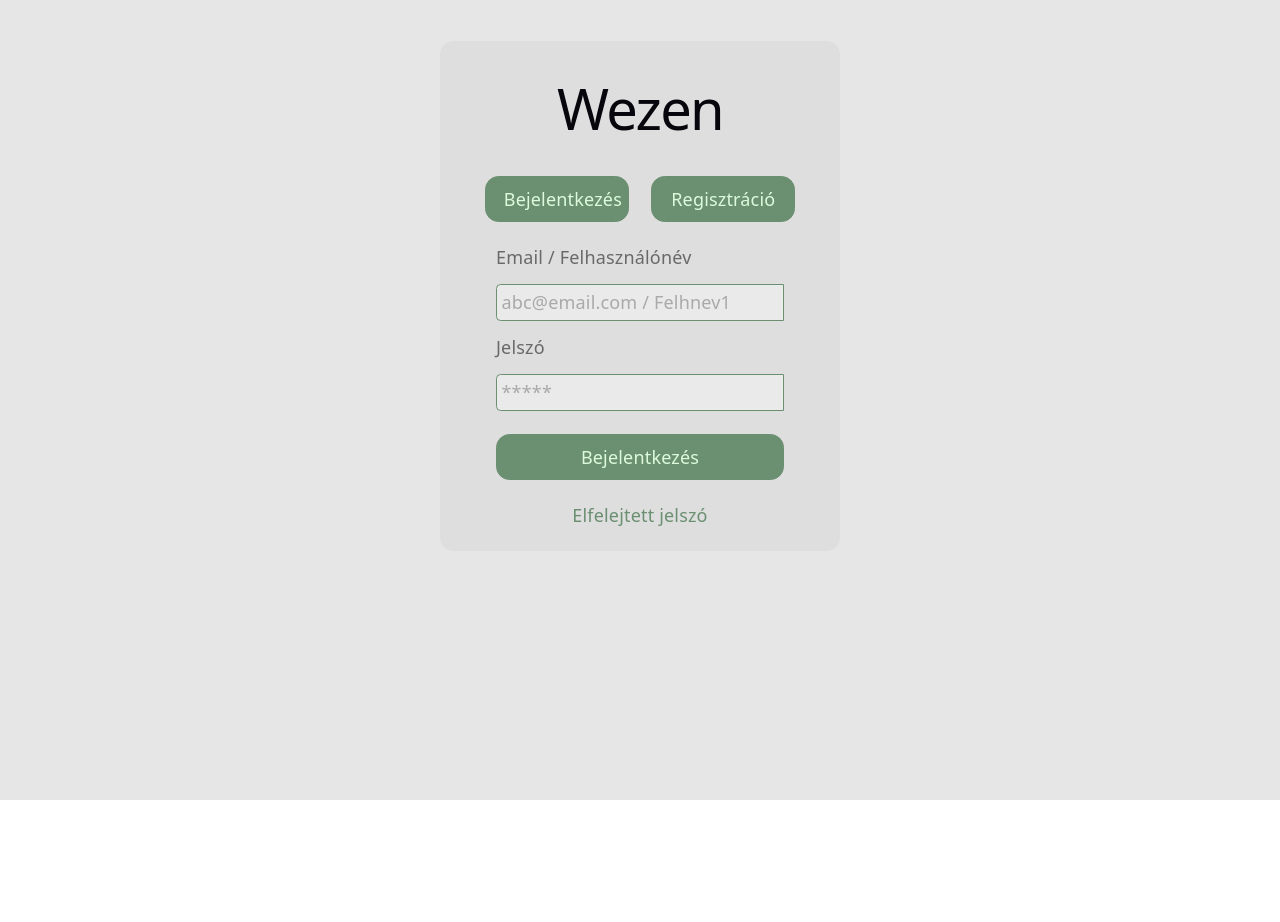
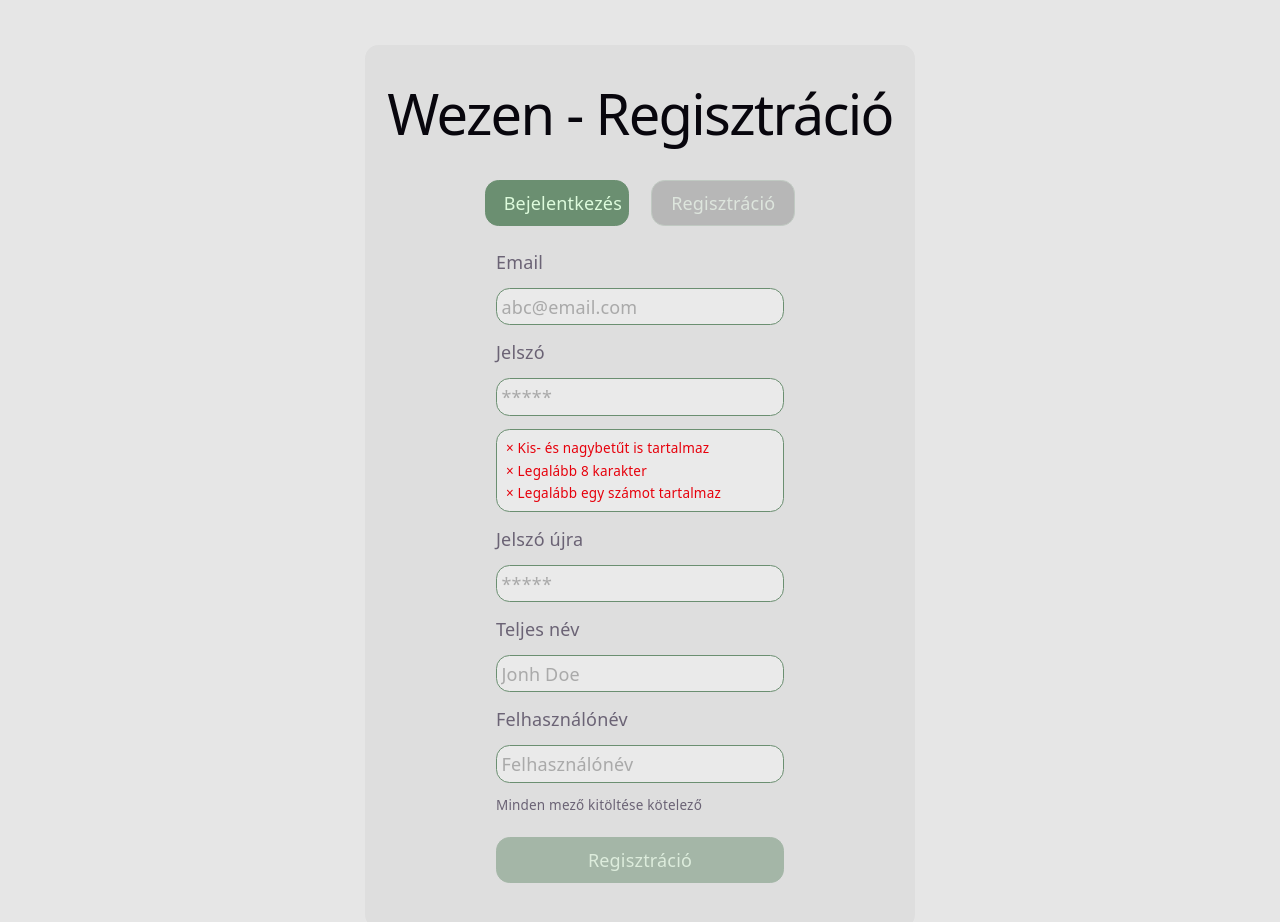
Before and after one commit to KissBendeguz1/WEZEN-Frontend, a React (Vite) app in the folder Wezen/: page /login in a window 1280 px wide. Both pictures are taken after a click on the button "Regisztráció". Shown: the top 922 px of the page. Before the commit the page ends 800 px from the top, so only its background shows below. Built offline with nearby package versions, Linux system fonts and the light colour scheme.

Commit message:
Registration added and frontend validation create

```diff
--- a/Wezen/src/App.css
+++ b/Wezen/src/App.css
@@ -8,6 +8,7 @@
   --color-nav-text: var(--nav-text-color);
   --color-white: var(--white-color);
   --color-black: var(--black-color);
+  --color-disable: var(--disable-color);
 }
 
 :root {
@@ -18,6 +19,7 @@
   --nav-text-color: #DDFBDC;
   --white-color: #EAEAEA;
   --black-color: #000000;
+  --disable-color: #474747;
 }
 
 body{
--- a/Wezen/src/sites/LoginPage.jsx
+++ b/Wezen/src/sites/LoginPage.jsx
@@ -1,35 +1,46 @@
-function Login() {
+import { useState } from "react";
+
+function LoginForm({ onShowRegister }) {
   return (
-    <div className="flex min-h-screen justify-center bg-background text-text">
-      <div className="flex flex-col items-center bg-box-fill m-9 rounded-xl h-fit p-5">
+    <div className="m-auto mt-10 flex h-fit w-fit flex-col items-center rounded-xl bg-box-fill p-5">
       <div>
-          <h1>Wezen</h1>
+        <h1>Wezen - Bejelentkezés</h1>
       </div>
-        <div className="flex flex-row items-center justify-center gap-5 m-5">
-          <button className="w-32 py-2 px-4 rounded-xl border border-secondary bg-secondary text-nav-text hover:bg-nav-text hover:text-secondary">
+      <div className="m-5 flex flex-row items-center justify-center gap-5">
+        <button
+          type="button"
+          className="w-32 rounded-xl border border-secondary bg-disable px-4 py-2 opacity-25 text-nav-text "
+        >
           Bejelentkezés
         </button>
-          <button className="w-32 py-2 px-4 rounded-xl border border-secondary bg-secondary text-nav-text hover:bg-nav-text hover:text-secondary">
+        <button
+          onClick={onShowRegister}
+          className="w-32 rounded-xl border border-secondary bg-secondary px-4 py-2 text-nav-text hover:bg-nav-text hover:text-secondary"
+        >
           Regisztráció
         </button>
       </div>
-        <div className="justify-start w-64">
+      <div className="w-64 justify-start">
         <div className="flex flex-col gap-3">
-            <label className="w-auto" htmlFor="">
+          <label className="w-auto" htmlFor="loginname">
             Email / Felhasználónév
           </label>
           <input
-              className="w-auto rounded-l border border-secondary bg-white p-1 text-text"
+            id="loginname"
+            className="w-auto rounded-xl border border-secondary bg-white p-1 text-text"
             type="text"
             placeholder="abc@email.com / Felhnev1"
+            name="loginname"
           />
-            <label className="w-auto" htmlFor="">
+          <label className="w-auto" htmlFor="loginpassword">
             Jelszó
           </label>
           <input
-              className="w-auto rounded-l border border-secondary bg-white p-1 text-text"
+            id="loginpassword"
+            className="w-auto rounded-xl border border-secondary bg-white p-1 text-text"
             type="text"
             placeholder="*****"
+            name="loginpassword"
           />
         </div>
         <div className="justify-center text-center">
@@ -44,8 +55,221 @@ function Login() {
         </div>
       </div>
     </div>
+  );
+}
+
+function RegisterForm({ onShowLogin }) {
+  const [form, setForm] = useState({
+    email: "",
+    password: "",
+    passwordAgain: "",
+    fullName: "",
+    username: "",
+  });
+  const [touched, setTouched] = useState({});
+
+  const emailIsValid = /^[^\s@]+@[^\s@]+\.[^\s@]+$/.test(form.email.trim());
+  const passwordRules = [
+    {
+      label: "Kis- és nagybetűt is tartalmaz",
+      isValid: /[a-z]/.test(form.password) && /[A-Z]/.test(form.password),
+    },
+    {
+      label: "Legalább 8 karakter",
+      isValid: form.password.length >= 8,
+    },
+    {
+      label: "Legalább egy számot tartalmaz",
+      isValid: /\d/.test(form.password),
+    },
+  ];
+  const passwordIsValid = passwordRules.every((rule) => rule.isValid);
+  const passwordAgainIsValid =
+    form.passwordAgain.length > 0 && form.passwordAgain === form.password;
+  const fullNameIsValid = form.fullName.trim().length > 0;
+  const usernameIsValid = form.username.trim().length > 0;
+  const formIsValid =
+    emailIsValid &&
+    passwordIsValid &&
+    passwordAgainIsValid &&
+    fullNameIsValid &&
+    usernameIsValid;
+
+  const updateField = (field) => (event) => {
+    setForm((currentForm) => ({
+      ...currentForm,
+      [field]: event.target.value,
+    }));
+  };
+
+  const markTouched = (field) => () => {
+    setTouched((currentTouched) => ({ ...currentTouched, [field]: true }));
+  };
+
+  const handleSubmit = (event) => {
+    event.preventDefault();
+    if (!formIsValid) {
+      return;
+    }
+  };
+
+  return (
+    <div className="m-auto my-10 flex h-fit w-fit flex-col items-center rounded-xl bg-box-fill p-5">
+      <div>
+        <h1>Wezen - Regisztráció</h1>
+      </div>
+      <div className="m-5 flex flex-row items-center justify-center gap-5">
+        <button
+          onClick={onShowLogin}
+          className="w-32 rounded-xl border border-secondary bg-secondary px-4 py-2 text-nav-text hover:bg-nav-text hover:text-secondary"
+        >
+          Bejelentkezés
+        </button>
+        <button
+          type="button"
+          className="w-32 rounded-xl border border-secondary bg-disable px-4 py-2 text-nav-text opacity-25"
+        >
+          Regisztráció
+        </button>
+      </div>
+      <form className="w-64 justify-start" onSubmit={handleSubmit} noValidate>
+        <div className="flex flex-col gap-3">
+          <label className="w-auto" htmlFor="register-email">
+            Email
+          </label>
+          <input
+            id="register-email"
+            className="w-auto rounded-xl border border-secondary bg-white p-1 text-text"
+            type="email"
+            placeholder="abc@email.com"
+            name="email"
+            value={form.email}
+            onChange={updateField("email")}
+            onBlur={markTouched("email")}
+            aria-invalid={(touched.email || form.email.length > 0) && !emailIsValid}
+          />
+          {(touched.email || form.email.length > 0) && !emailIsValid && (
+            <p className="text-xs text-red-600" role="alert">
+              Hibás email-formátum.
+            </p>
+          )}
+
+          <label className="w-auto" htmlFor="register-password">
+            Jelszó
+          </label>
+          <input
+            id="register-password"
+            className="w-auto rounded-xl border border-secondary bg-white p-1 text-text"
+            type="password"
+            placeholder="*****"
+            name="password"
+            value={form.password}
+            onChange={updateField("password")}
+            aria-invalid={!passwordIsValid}
+          />
+          <div
+            className="flex flex-col gap-1 rounded-xl border border-secondary bg-white p-2 text-xs"
+
+          >
+            {passwordRules.map((rule) => (
+              <p
+                key={rule.label}
+                className={rule.isValid ? "text-green-600" : "text-red-600"}
+              >
+                <span aria-hidden="true">{rule.isValid ? "✓" : "×"}</span>{" "}
+                {rule.label}
+              </p>
+            ))}
+          </div>
+
+          <label className="w-auto" htmlFor="register-password-again">
+            Jelszó újra
+          </label>
+          <input
+            id="register-password-again"
+            className="w-auto rounded-xl border border-secondary bg-white p-1 text-text"
+            type="password"
+            placeholder="*****"
+            name="passwordagain"
+            value={form.passwordAgain}
+            onChange={updateField("passwordAgain")}
+            onBlur={markTouched("passwordAgain")}
+            aria-invalid={
+              (touched.passwordAgain || form.passwordAgain.length > 0) &&
+              !passwordAgainIsValid
+            }
+          />
+          {(touched.passwordAgain || form.passwordAgain.length > 0) &&
+            !passwordAgainIsValid && (
+              <p className="text-xs text-red-600" role="alert">
+                A jelszavak nem egyeznek.
+              </p>
+            )}
+
+          <label className="w-auto" htmlFor="register-fullname">
+            Teljes név
+          </label>
+          <input
+            id="register-fullname"
+            className="w-auto rounded-xl border border-secondary bg-white p-1 text-text"
+            type="text"
+            placeholder="Jonh Doe"
+            name="fullname"
+            value={form.fullName}
+            onChange={updateField("fullName")}
+            onBlur={markTouched("fullName")}
+            aria-invalid={touched.fullName && !fullNameIsValid}
+          />
+          {touched.fullName && !fullNameIsValid && (
+            <p className="text-xs text-red-600" role="alert">
+              A teljes név megadása kötelező.
+            </p>
+          )}
+
+          <label className="w-auto" htmlFor="register-username">
+            Felhasználónév
+          </label>
+          <input
+            id="register-username"
+            className="w-auto rounded-xl border border-secondary bg-white p-1 text-text"
+            type="text"
+            placeholder="Felhasználónév"
+            name="username"
+            value={form.username}
+            onChange={updateField("username")}
+            onBlur={markTouched("username")}
+            aria-invalid={touched.username && !usernameIsValid}
+          />
+          {touched.username && !usernameIsValid && (
+            <p className="text-xs text-red-600" role="alert">
+              A felhasználónév megadása kötelező.
+            </p>
+          )}
+
+          <p className="text-xs">Minden mező kitöltése kötelező</p>
+        </div>
+        <div className="justify-center text-center">
+          <button
+            type="submit"
+            disabled={!formIsValid}
+            className="my-5 w-64 rounded-xl border border-secondary bg-secondary py-2 text-nav-text hover:bg-nav-text hover:text-secondary disabled:cursor-not-allowed disabled:opacity-50"
+          >
+            Regisztráció
+          </button>
+        </div>
+      </form>
     </div>
   );
 }
 
+function Login() {
+  const [loginState, setLoginState] = useState("login");
+
+  if (loginState === "login") {
+    return <LoginForm onShowRegister={() => setLoginState("register")} />;
+  }
+
+  return <RegisterForm onShowLogin={() => setLoginState("login")} />;
+}
+
 export default Login;
```
Lines whose indentation alone changed are shown as unchanged.
